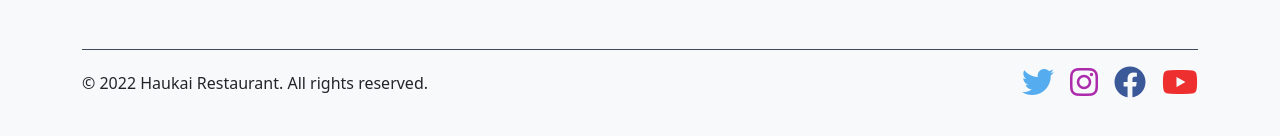
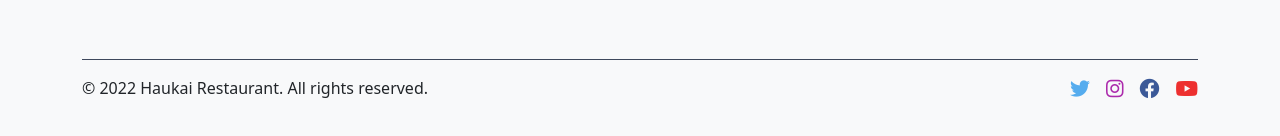
Before and after one commit to ZinHoang/Haukai-Web-App, a plain HTML site: page about.html in a window 1280 px wide. Shown: the part 660-796 px from the top of the page. Drawn offline with nearby package versions, Linux system fonts and the light colour scheme.

Commit message:
decrease the size of social media icon of the footer

```diff
--- a/about.html
+++ b/about.html
@@ -111,15 +111,15 @@
 
       <ul class="nav col-md-4">
         <li class="ms-3">
-          <i class="fab fa-twitter fa-2x"></i>
+          <i class="fab fa-twitter fa-lg"></i>
         </li>
         <li class="ms-3">
-          <i class="fab fa-instagram fa-2x"></i>
+          <i class="fab fa-instagram fa-lg"></i>
         </li>
         <li class="ms-3">
-          <i class="fab fa-facebook fa-2x"></i>
+          <i class="fab fa-facebook fa-lg"></i>
         </li>
-        <li class="ms-3"><i class="fab fa-youtube fa-2x"></i>
+        <li class="ms-3"><i class="fab fa-youtube fa-lg "></i>
         </li>
       </ul>
     </footer>
```
Also changed, not shown: contact.html (+5 -5 lines), gift-card.html (+5 -5 lines), hours.html (+4 -4 lines), index.html (+4 -4 lines), menu.html (+4 -4 lines), reservation.html (+4 -4 lines), roster.html (+4 -4 lines).
